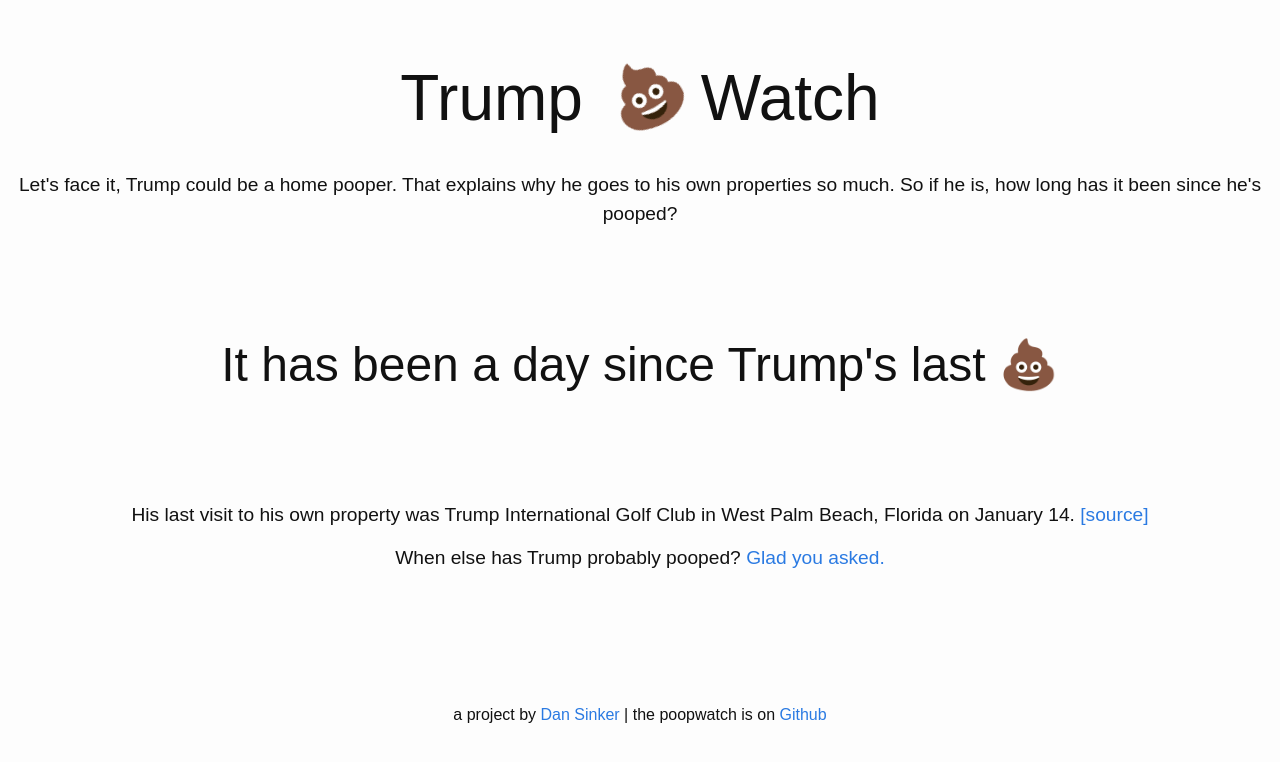
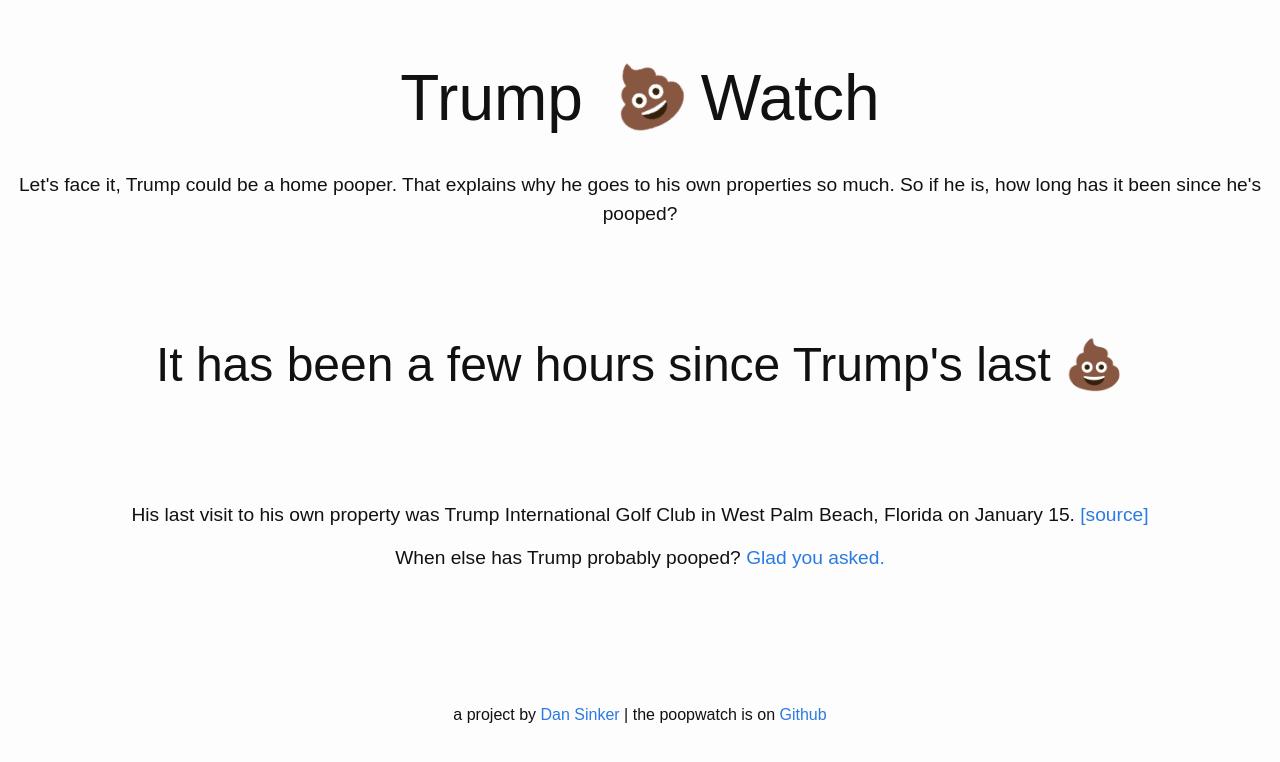
Before and after one commit to dansinker/trumppoopwatch.org, a Jekyll site: the page built from index.md, in a window 1280 px wide. Shown: the top 762 px of the page. Built offline with Jekyll 4.4.1, drawn with Linux system fonts in a browser that asks for light colours; nearby versions of some CDN libraries.

Commit message:
fixed date error from copy paste today

```diff
--- a/_data/trumps.yml
+++ b/_data/trumps.yml
@@ -1,7 +1,7 @@
 poops:
 - location: Trump International Golf Club
   city: West Palm Beach, Florida
-  date: 2018-01-14
+  date: 2018-01-15
   link: http://www.palmbeachpost.com/news/local/trump-palm-beach-protesters-gather-martin-luther-king-day/j3O9dQ9Yuy5EllR4lHA8xJ/
 - location: Trump International Golf Club
   city: West Palm Beach, Florida
```
